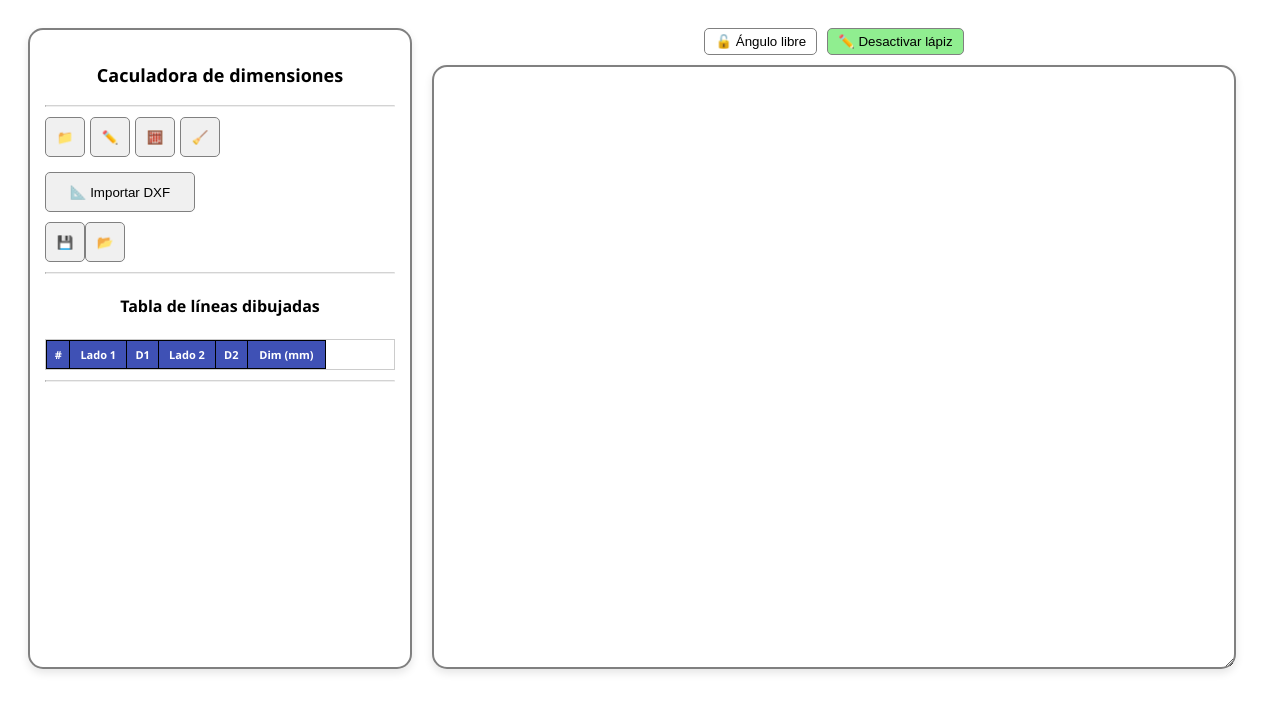
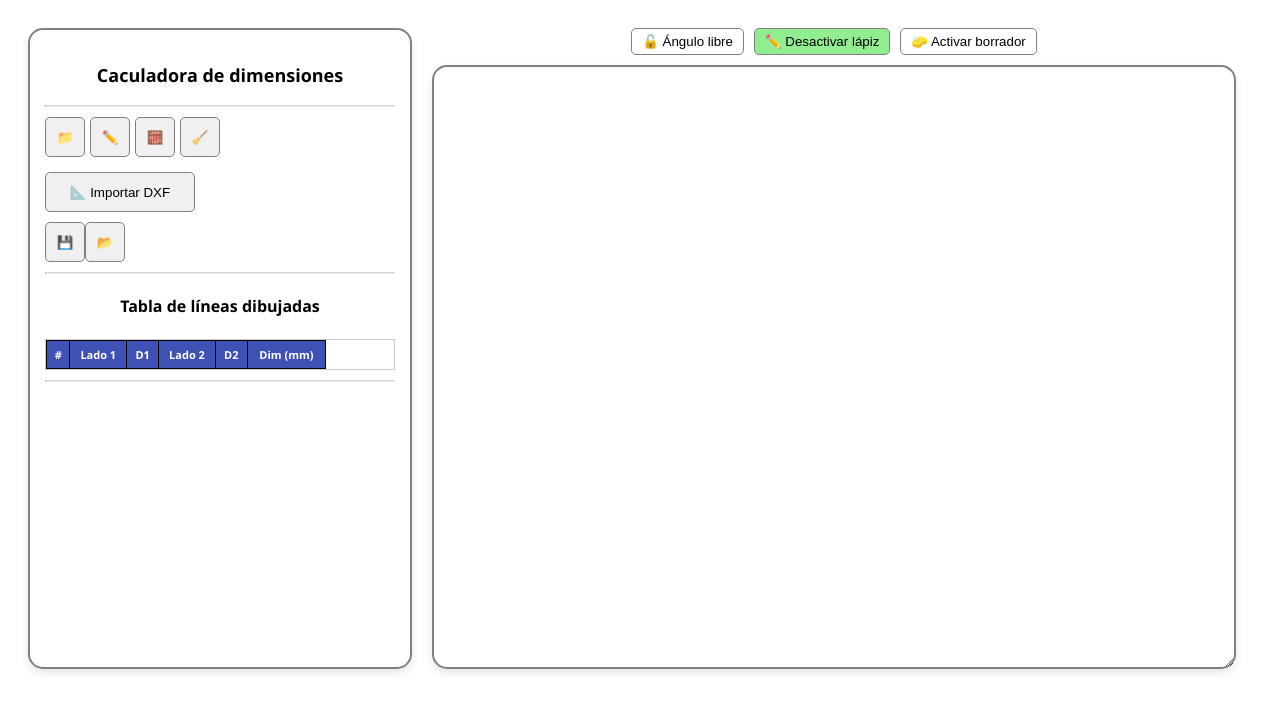
Before and after one commit to somerwest01/Dim_checktofrom, a React (Create React App) app: page / in a window 1280 px wide. Shown: the top 712 px of the page. Built offline with nearby package versions, Linux system fonts and the light colour scheme.

Commit message:
Update App.js

```diff
--- a/src/App.js
+++ b/src/App.js
@@ -968,7 +968,21 @@ lines.forEach((line) => {
   >
     ✏️ {pencilMode ? 'Desactivar lápiz' : 'Activar lápiz'}
   </button>
+
+  <button
+    onClick={() => setEraserMode(!eraserMode)}
+    style={{
+      backgroundColor: eraserMode ? 'lightcoral' : 'white',
+      border: '1px solid gray',
+      padding: '5px 10px',
+      borderRadius: '5px',
+      cursor: 'pointer'
+    }}
+  >
+    🧽 {eraserMode ? 'Desactivar borrador' : 'Activar borrador'}
+  </button>
 </div>
+
 
 
 <div
```
